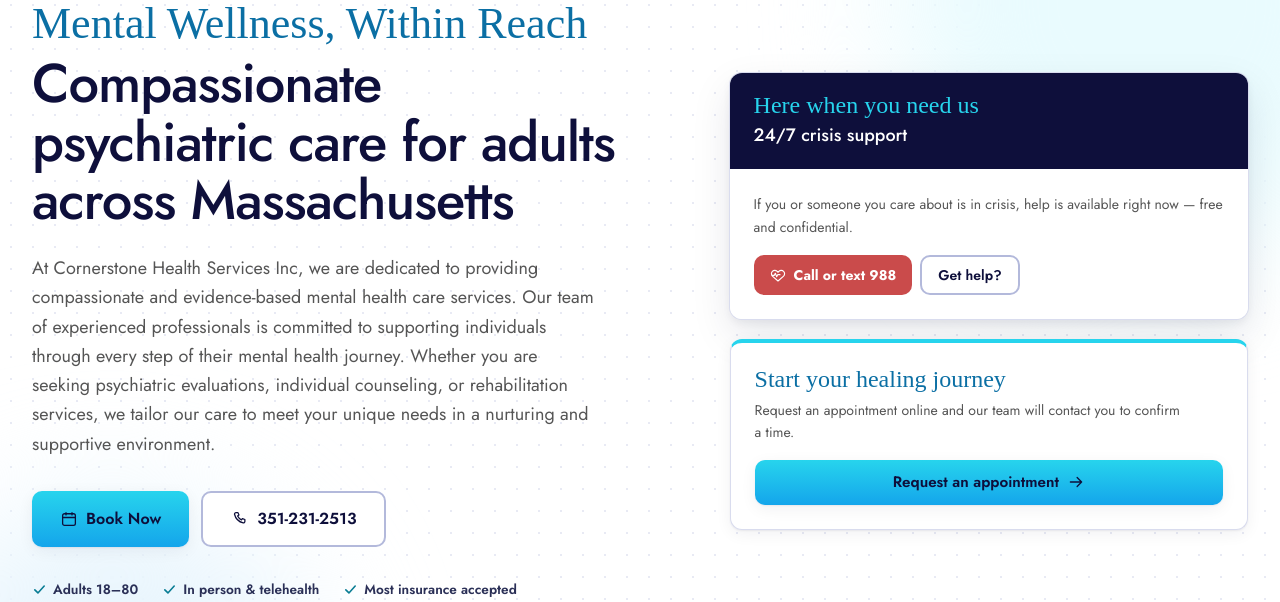
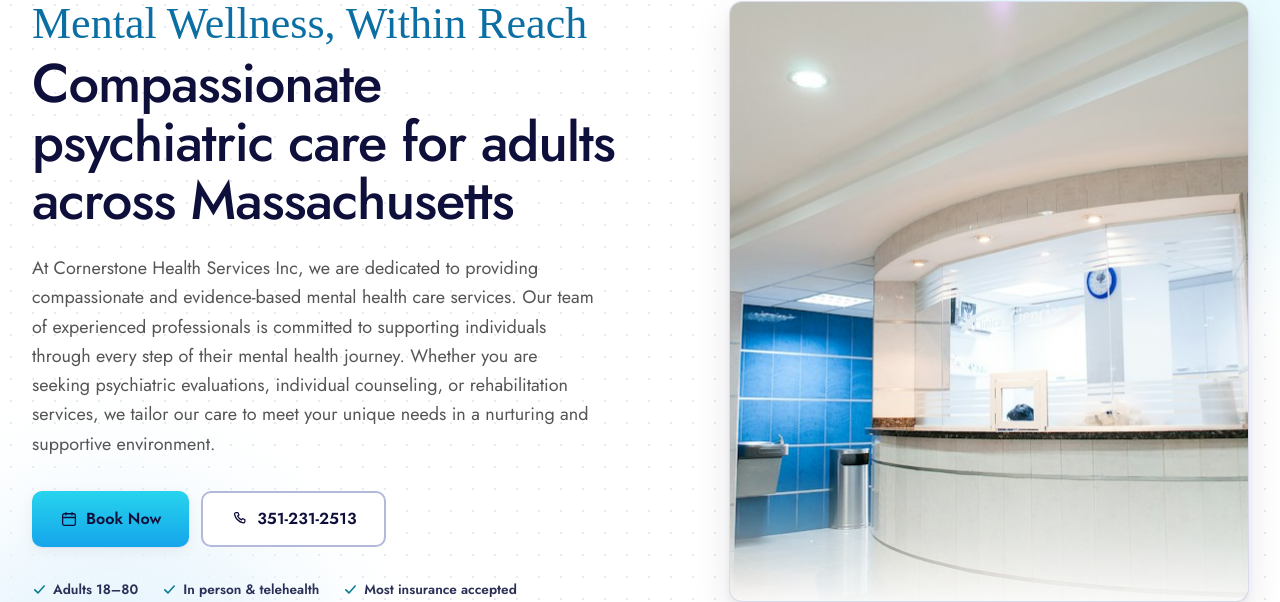
Before and after one commit to evanstobiloba-netizen/cornerstone-health-services-website, a React (Vite) app: page / in a window 1280 px wide. Shown: the part 208-810 px from the top of the page. Built offline with nearby package versions, Linux system fonts and the light colour scheme; no server answers; a web font is replaced by a local one.

Commit message:
Add hero image and restructure hero section layout

```diff
--- a/src/pages/Home.jsx
+++ b/src/pages/Home.jsx
@@ -93,54 +93,16 @@
           </ul>
         </div>
 
-        <div className="space-y-5">
-          <div className="overflow-hidden rounded-clinical-lg shadow-clinical-lg ring-1 ring-navy-100">
-            <div className="bg-navy px-6 py-5">
-              <p className="font-script text-2xl leading-none text-cyan">
-                Here when you need us
-              </p>
-              <p className="mt-1 text-lg font-medium text-white">
-                24/7 crisis support
-              </p>
-            </div>
-            <div className="bg-white p-6">
-              <p className="text-sm leading-relaxed text-body">
-                If you or someone you care about is in crisis, help is available
-                right now — free and confidential.
-              </p>
-              <div className="mt-4 flex flex-wrap gap-2">
-                <a
-                  href={crisis.lifelineHref}
-                  className="inline-flex items-center gap-2 rounded-clinical bg-coral px-4 py-2 text-sm font-bold text-white transition-colors hover:bg-coral-deep"
-                >
-                  <Icon name="heart-pulse" size={16} />
-                  Call or text {crisis.lifeline}
-                </a>
-                <Button to="/get-help" variant="outline" size="sm">
-                  Get help?
-                </Button>
-              </div>
-            </div>
+        <div className="space-y-5 lg:self-stretch">
+          <div className="relative overflow-hidden rounded-clinical-lg shadow-clinical-lg ring-1 ring-navy-100 lg:h-full">
+            <img
+              src="/hero.jpg"
+              alt="Compassionate psychiatric care in Quincy, MA"
+              className="h-72 w-full object-cover sm:h-80 lg:h-full"
+              loading="eager"
+            />
+            <div className="pointer-events-none absolute inset-x-0 bottom-0 h-28 bg-gradient-to-t from-white/90 via-white/40 to-transparent lg:h-32" />
           </div>
-
-          <Card className="border-t-4 border-t-cyan">
-            <p className="font-script text-2xl leading-none text-blue-deep">
-              Start your healing journey
-            </p>
-            <p className="mt-2 text-sm leading-relaxed text-body">
-              Request an appointment online and our team will contact you to
-              confirm a time.
-            </p>
-            <Button
-              to="/book"
-              size="md"
-              icon="arrow"
-              iconRight
-              className="mt-4 w-full"
-            >
-              Request an appointment
-            </Button>
-          </Card>
         </div>
       </div>
     </section>
```
Also changed, not shown: public/hero.jpg (added).
